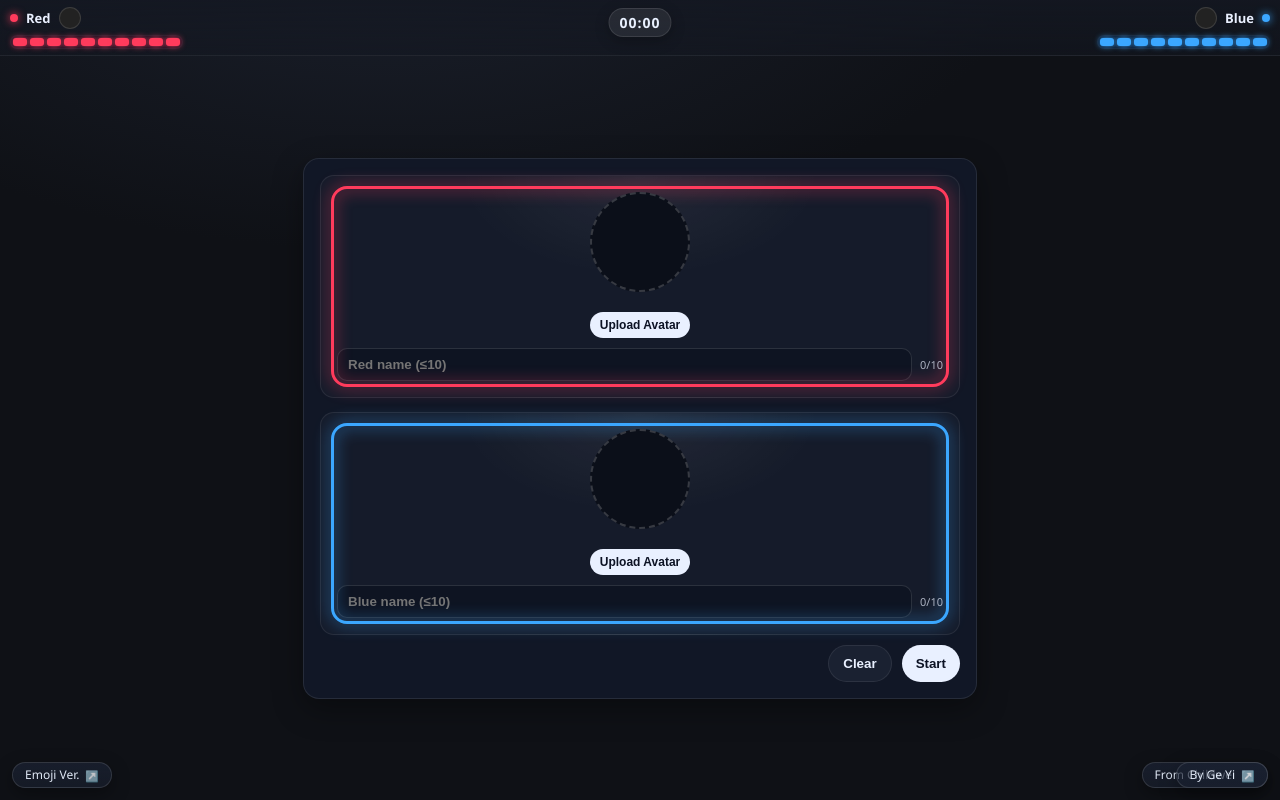
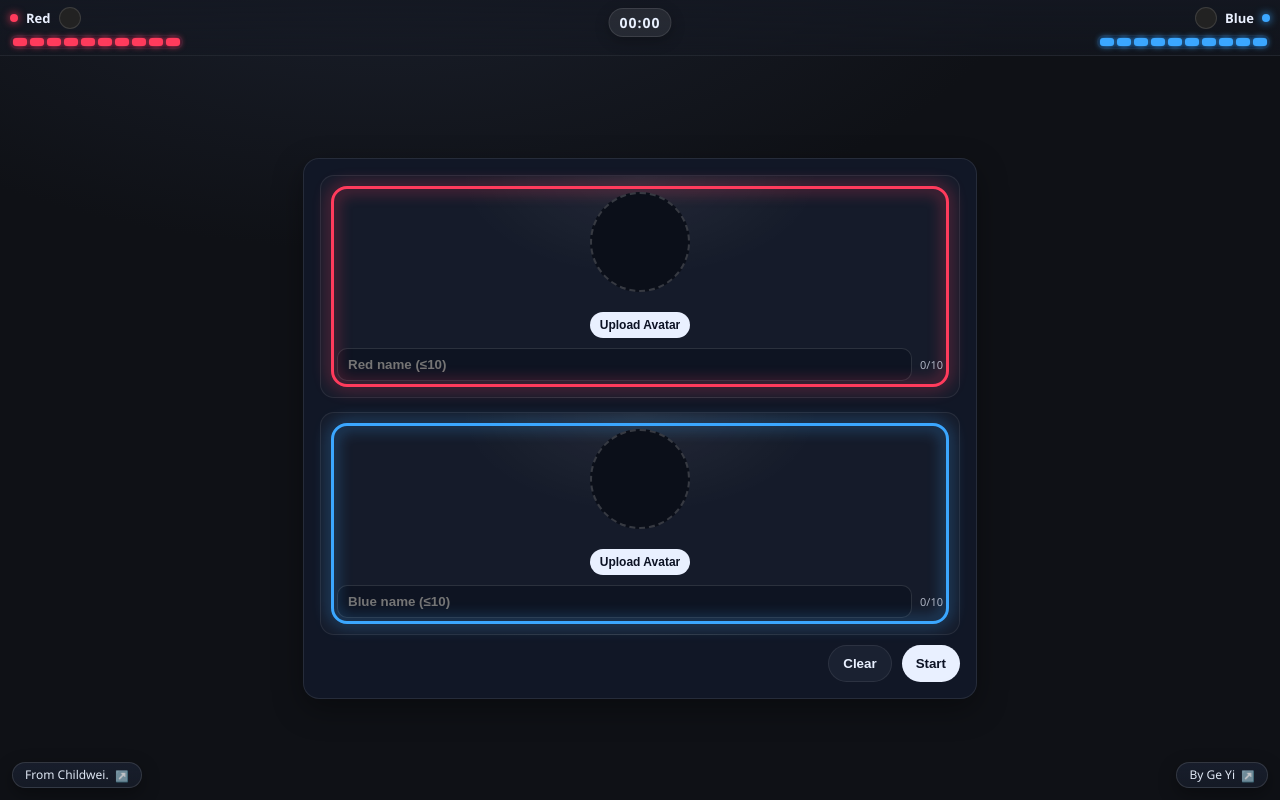
Before and after one commit to Geyi2008/Avatar-Battle-Game, a plain HTML site: page index.html in a window 1280 px wide. Drawn offline with Linux system fonts and the light colour scheme.

Commit message:
Update index.html

```diff
--- a/index.html
+++ b/index.html
@@ -215,8 +215,7 @@
 </div>
 
 <!-- Left/Right bottom links -->
-<div id="emojiLink"><a href="https://childweii.github.io/Emoji-Battle-Game/" target="_blank" rel="noopener">Emoji Ver.</a></div>
-<div id="credit"><a href="https://github.com/Childweii/Emoji-Battle-Game" target="_blank" rel="noopener">From Childwei</a></div>
+<div id="emojiLink"><a href="https://childweii.github.io/Avatar-Battle-Game/" target="_blank" rel="noopener">From Childwei.</a></div>
 <div id="credit"><a href="https://gexyi.com" target="_blank" rel="noopener">By Ge Yi</a></div>
 <script>
 ;(() => {
```
